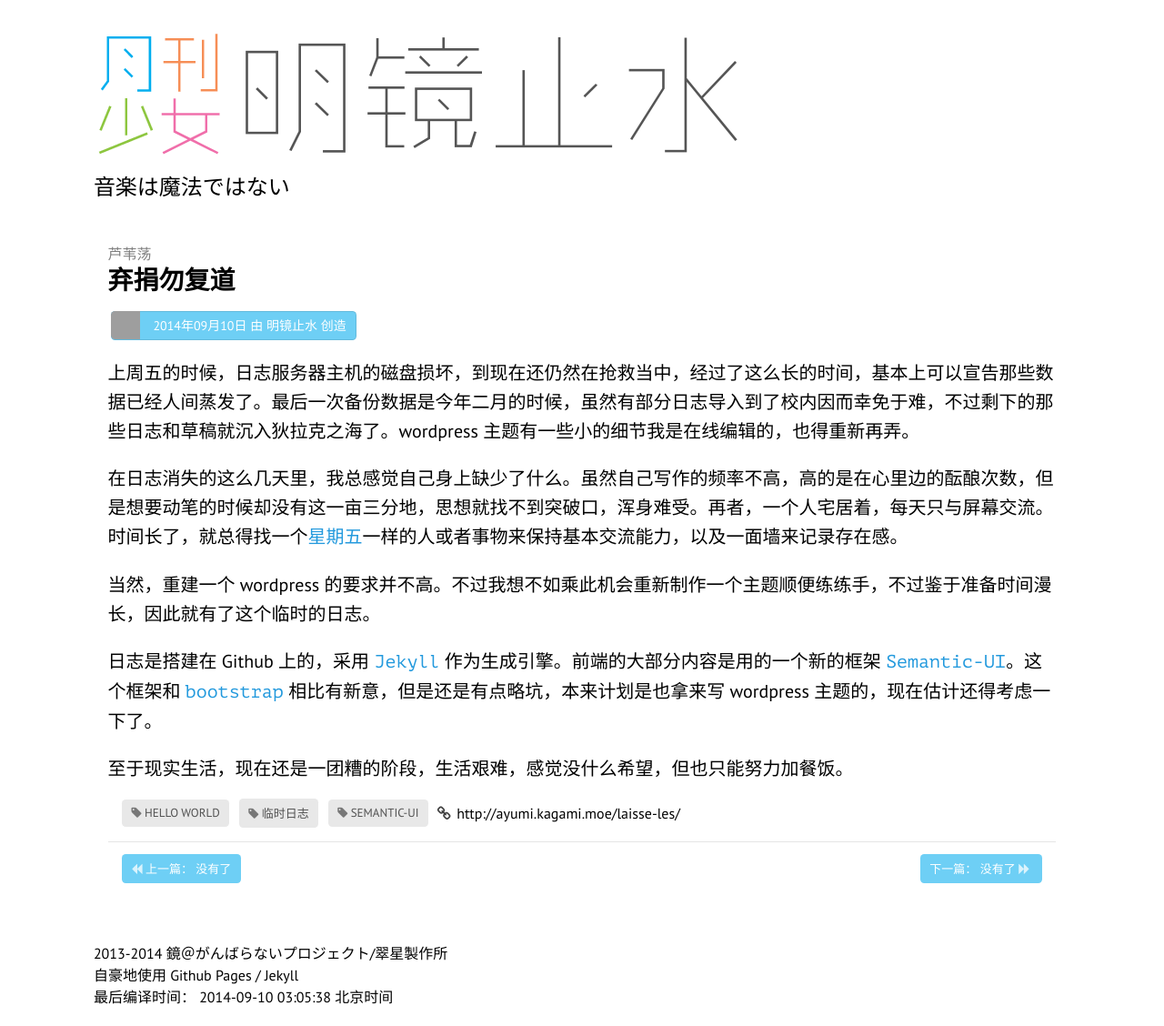
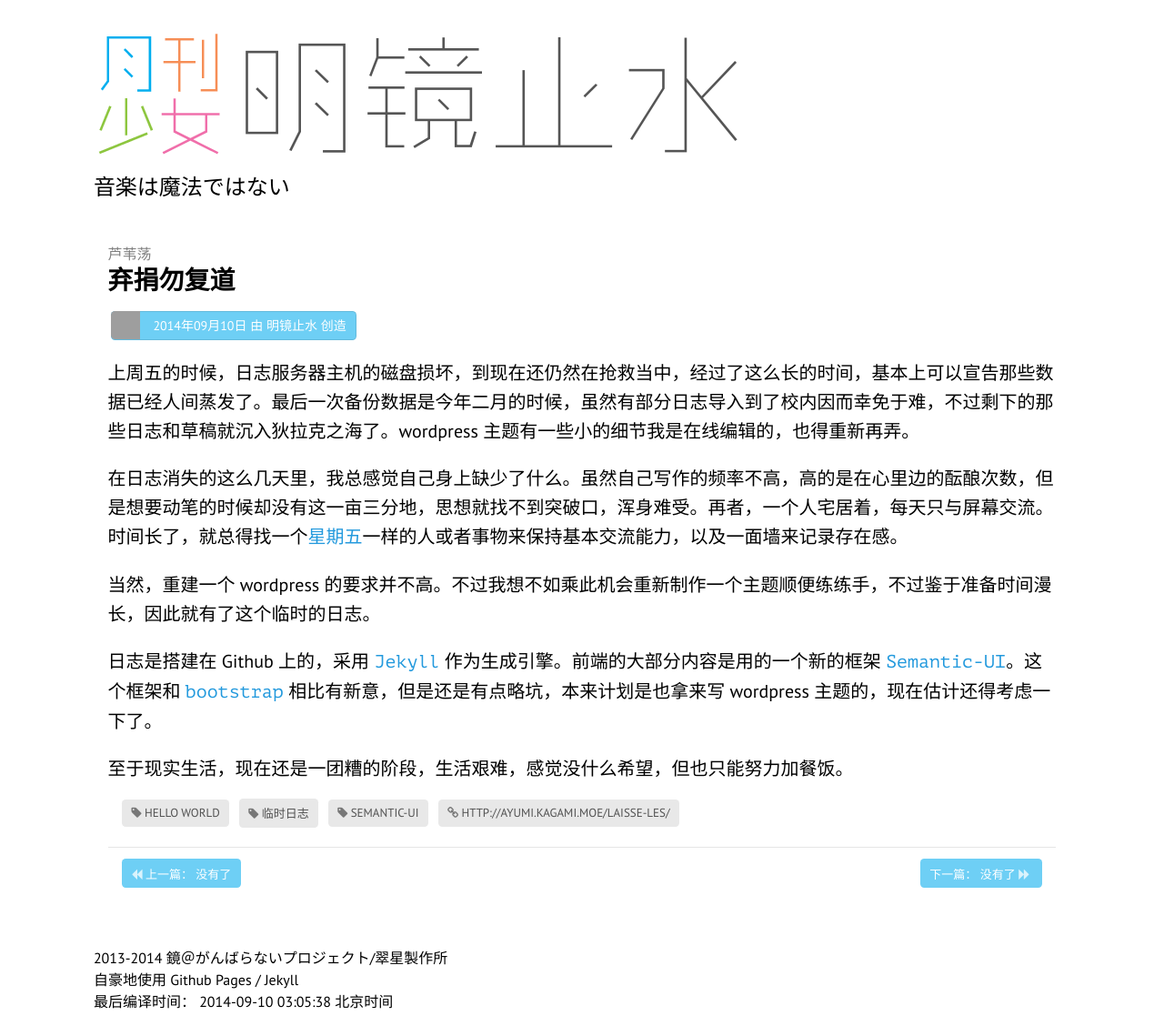
Before and after one commit to KagamiChan/ayumi, a Jekyll site: the page built from _posts/2014-09-08-laisse-les.md, in a window 1280 px wide. Shown: the whole page at 91% size. Built offline with Jekyll 4.4.1, drawn with Linux system fonts in a browser that asks for light colours; grey boxes are pictures that could not be loaded.

Commit message:
mod entry style

```diff
--- a/_layouts/entry.html
+++ b/_layouts/entry.html
@@ -27,27 +27,26 @@
             <div class="content">{{ content }}</div>
 
 
-            <div class="ui vertically divided grid">
-                <div class="three column row">
+            <div class="ui stackable vertically divided grid">
+                <div class="fluid row misc">
                     <div class="column">
                         {% for tag in page.tags %}
                         <a class="ui label"><i class="tag icon"></i>{{ tag }}</a>
                         {% endfor %}
 
-                        <a><i class="url icon"></i>{{site.url}}{{ page.url }}</a>
+                        <a class="ui label"><i class="url icon"></i>{{site.url}}{{ page.url }}</a>
                     </div>
                 </div>
 
 
 
 
-                <div class="three column row">
+                <div class="two column row">
                     <div class="left aligned column">
                         <a class="ui blue label" href="{{ page.previous.url}}">
                             <i class="backward icon"></i>上一篇： {% if page.previous %}{{ page.previous.title }}{% else %}{{ "没有了" }}{% endif %}
                         </a>
                     </div>
-                    <div class="column"></div>
                     <div class="right aligned column column">
                         <a class="ui blue label" href="{{ page.next.url}}">下一篇：
                                         {% if page.next %}{{ page.next.title }}{% else %}{{ "没有了" }}{% endif %}
--- a/style.css
+++ b/style.css
@@ -39,3 +39,7 @@ code:hover{
     background-color: #29d;
     color: white;
 }
+
+.misc .label{
+    margin-bottom: 0.375rem;
+}
```
